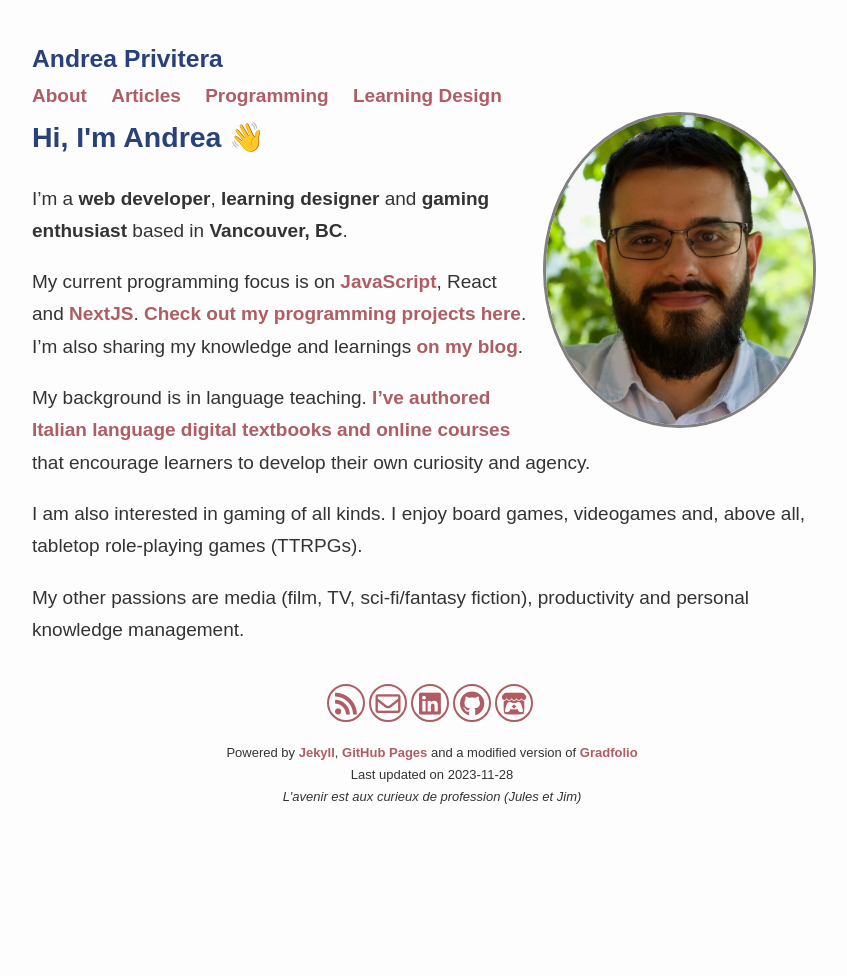
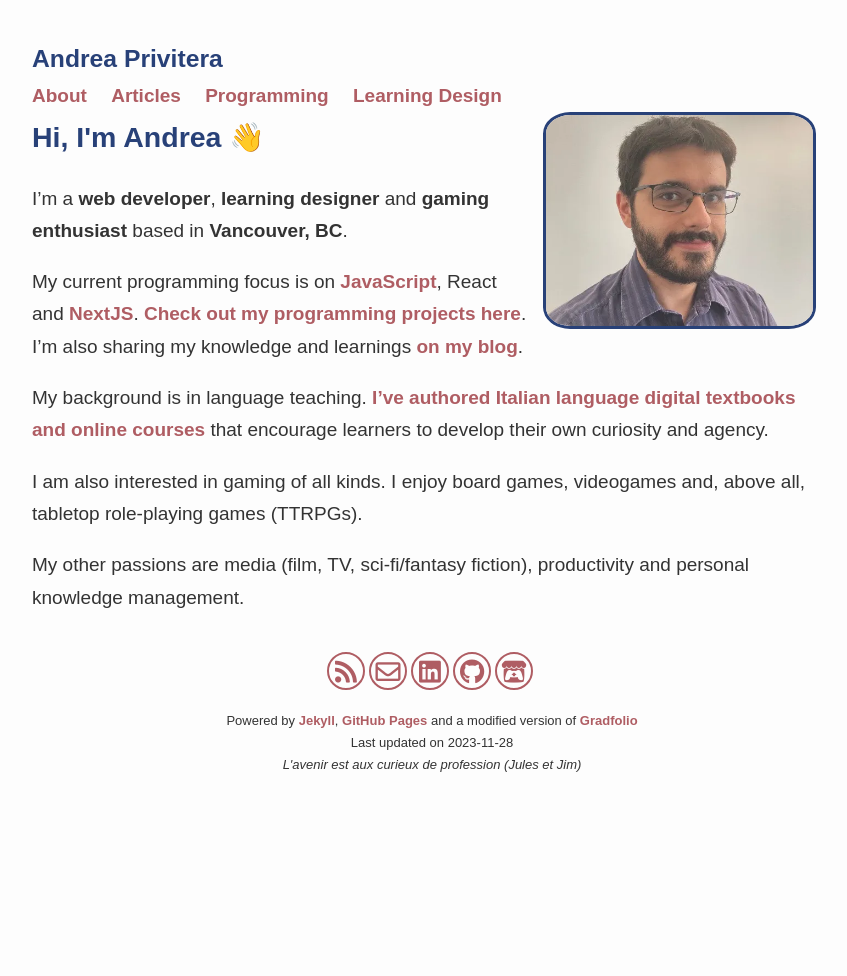
Before and after one commit to anprivitera/anprivitera.github.io, a Jekyll site: the page built from index.md, in a window 1280 px wide. Shown: the whole page, without its empty margins (208-1055 px from the left). Built offline with Jekyll 4.4.1, drawn with Linux system fonts in a browser that asks for light colours; nearby versions of some CDN libraries; emoji names are drawn with the system emoji font; comment, search, counter and statistics services are not loaded.

Commit message:
changed profile picture

```diff
--- a/assets/css/_sass/profile.scss
+++ b/assets/css/_sass/profile.scss
@@ -1,12 +1,12 @@
 /* Profile */
 .profile {
     border-style: solid;
-    border-color: $light-gray;
+    border-color: $brand-color-light;
     margin-left: 1rem;
     margin-right: 1rem;
     margin-bottom: 1rem;
-    border-radius: 6px;
-    border-radius: 50%;
+    border-radius: 1px;
+    border-radius: 10%;
 }
 
 .left {
```
Also changed, not shown: assets/images/profile.webp.
